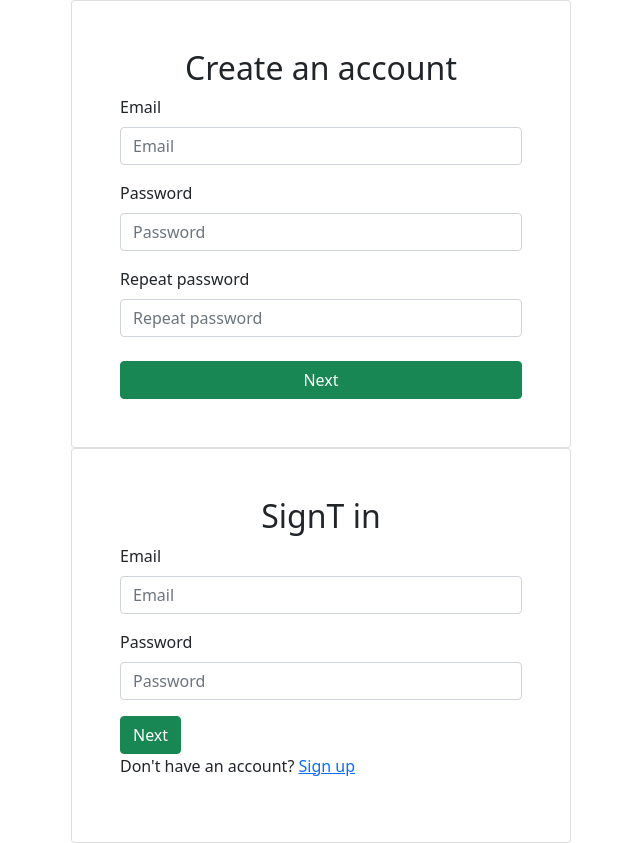
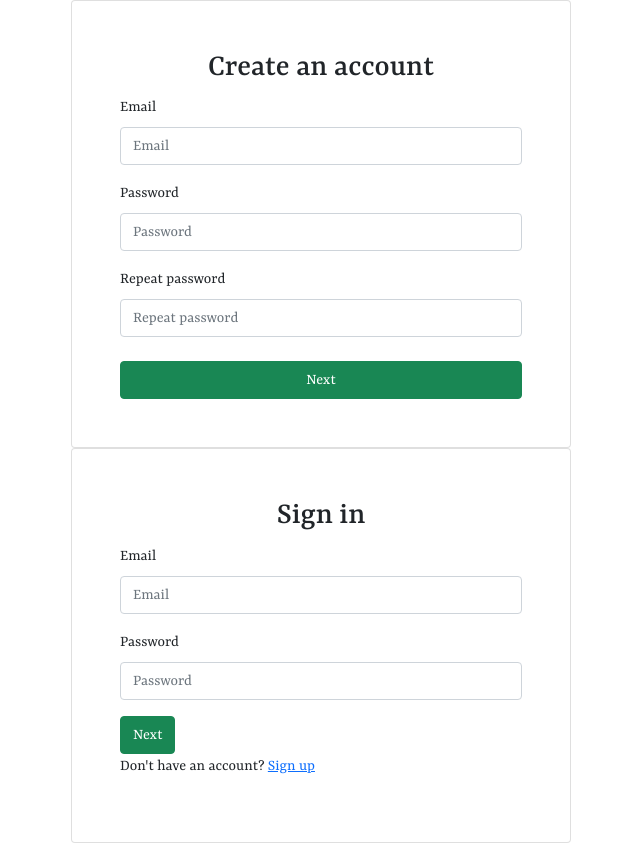
Before and after one commit to Goader/planty, a React (Create React App) app in the folder frontend/: page / in a window 1280 px wide. Shown: the whole page, without its empty margins (319-959 px from the left). Built offline with nearby package versions, Linux system fonts and the light colour scheme.

Commit message:
Add font

```diff
--- a/frontend/src/index.css
+++ b/frontend/src/index.css
@@ -4,15 +4,7 @@
 }
 
 body {
-  font-family: 'Rasa', sans-serif;
+  font-family: "Rasa", sans-serif !important;
   margin: 0;
-  -webkit-font-smoothing: antialiased;
-  -moz-osx-font-smoothing: grayscale;
   font-style: normal;
-
 }
-
-code {
-  font-family: source-code-pro, Menlo, Monaco, Consolas, 'Courier New',
-    monospace;
-}
--- a/frontend/src/views/LoginView.tsx
+++ b/frontend/src/views/LoginView.tsx
@@ -1,7 +1,6 @@
 import {Button, Card, Container, Form} from "react-bootstrap";
 import 'bootstrap/dist/css/bootstrap.min.css';
 import './LoginRegisterView.css';
-import { Formik } from "formik";
 import {useState} from "react";
 
 export default function LoginView() {
@@ -18,7 +17,7 @@ export default function LoginView() {
         <Container>
             <Card className={'register-card p-5 mx-auto'}>
                 <div className={'center-header'}>
-                    <h2>SignT in</h2>
+                    <h2>Sign in</h2>
                 </div>
                 <Form>
                     <Form.Group className={'mb-3'}>
```
